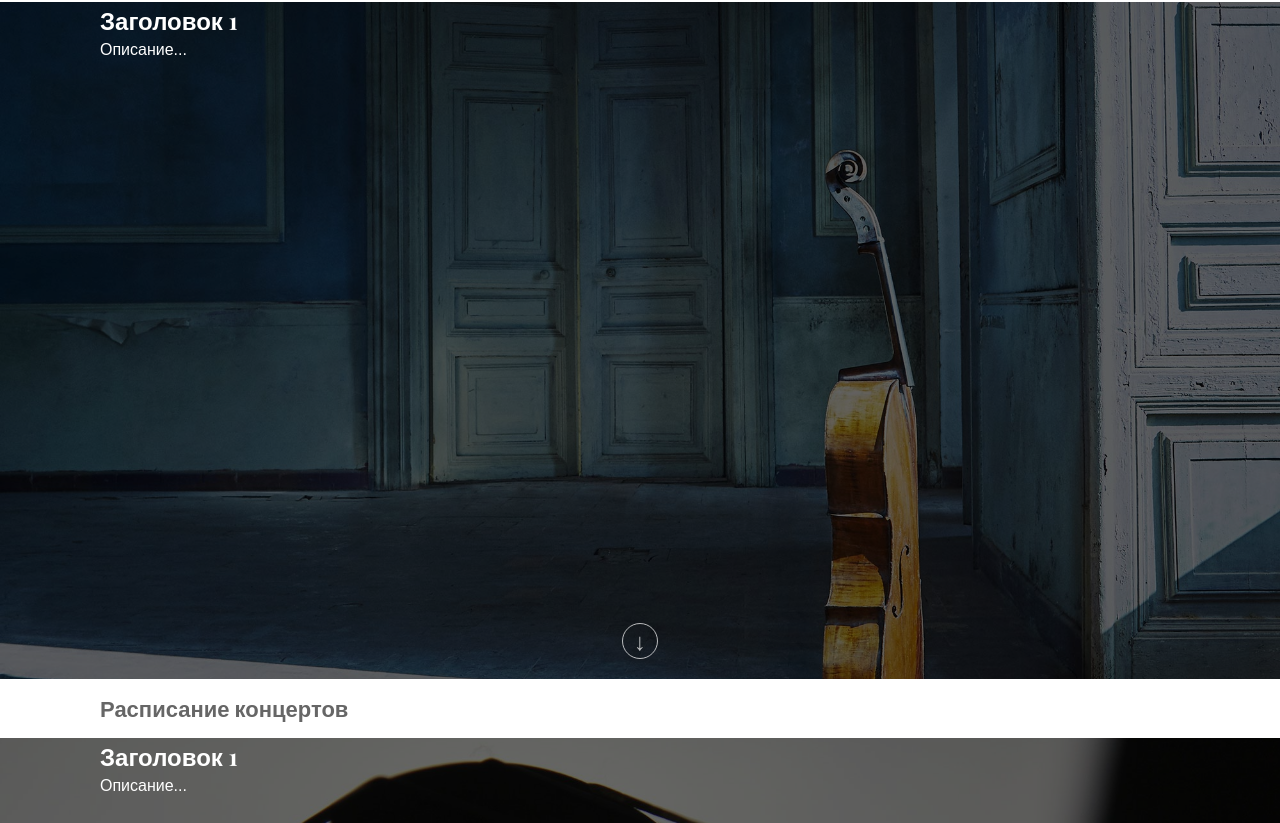
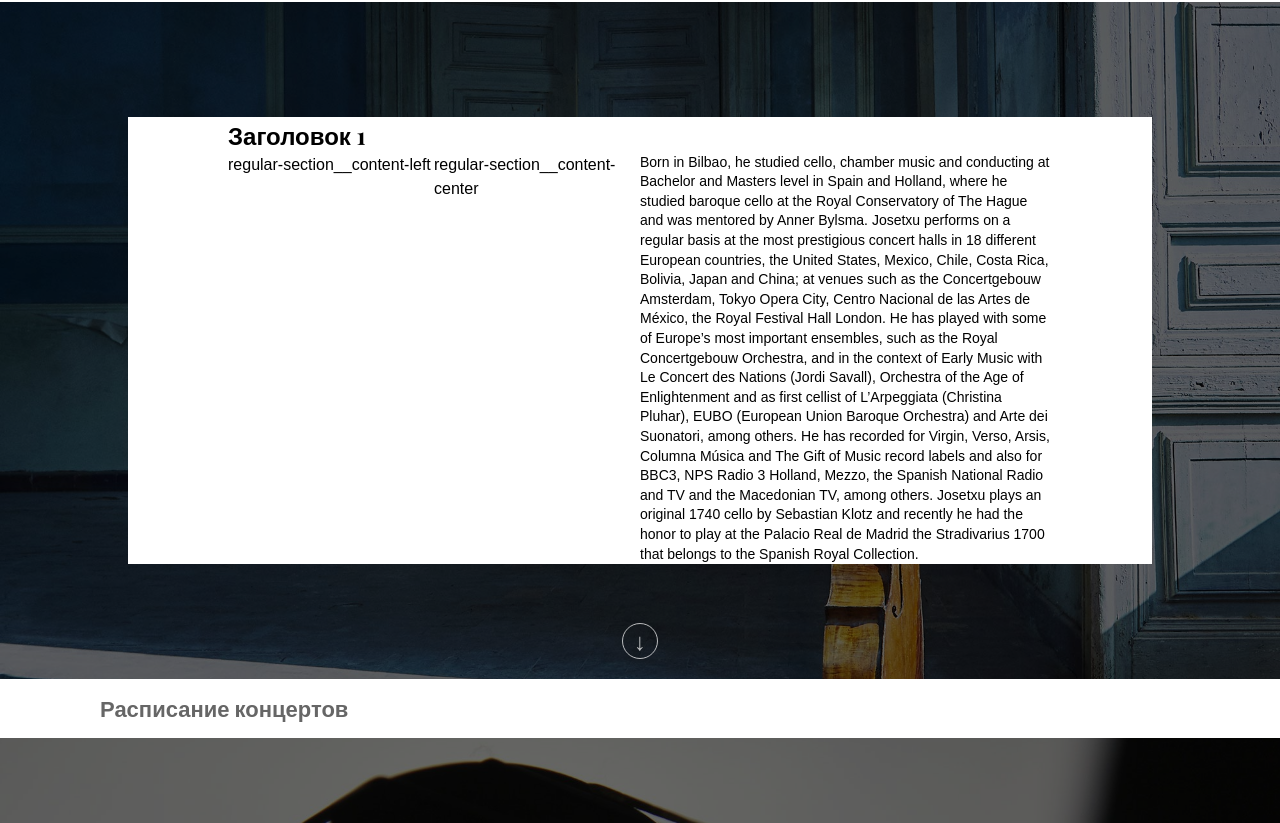
Before and after one commit to amitowez/vizit, a Vue app: page / in a window 1280 px wide. Shown: the part 857-1680 px from the top of the page. Built offline with nearby package versions, Linux system fonts and the light colour scheme; a web font is replaced by a local one.

Commit message:
Секция 'История Ансамбля'

```diff
--- a/src/pages/homePage.vue
+++ b/src/pages/homePage.vue
@@ -9,8 +9,39 @@
         <h1 class="section__title">История ансамбля</h1>
         <div class="section__content">
           <div class="regular-section">
-            <h2>Заголовок 1</h2>
-            <p>Описание...</p>
+            <h2 class="regular-section__title">Заголовок 1</h2>
+            <div class="regular-section__content">
+              <div class="regular-section__content-left">
+                regular-section__content-left
+              </div>
+              <div class="regular-section__content-center">
+                regular-section__content-center
+              </div>
+              <div class="regular-section__content-right">
+                Born in Bilbao, he studied cello, chamber music and conducting
+                at Bachelor and Masters level in Spain and Holland, where he
+                studied baroque cello at the Royal Conservatory of The Hague and
+                was mentored by Anner Bylsma. Josetxu performs on a regular
+                basis at the most prestigious concert halls in 18 different
+                European countries, the United States, Mexico, Chile, Costa
+                Rica, Bolivia, Japan and China; at venues such as the
+                Concertgebouw Amsterdam, Tokyo Opera City, Centro Nacional de
+                las Artes de México, the Royal Festival Hall London. He has
+                played with some of Europe’s most important ensembles, such as
+                the Royal Concertgebouw Orchestra, and in the context of Early
+                Music with Le Concert des Nations (Jordi Savall), Orchestra of
+                the Age of Enlightenment and as first cellist of L’Arpeggiata
+                (Christina Pluhar), EUBO (European Union Baroque Orchestra) and
+                Arte dei Suonatori, among others. He has recorded for Virgin,
+                Verso, Arsis, Columna Música and The Gift of Music record labels
+                and also for BBC3, NPS Radio 3 Holland, Mezzo, the Spanish
+                National Radio and TV and the Macedonian TV, among others.
+                Josetxu plays an original 1740 cello by Sebastian Klotz and
+                recently he had the honor to play at the Palacio Real de Madrid
+                the Stradivarius 1700 that belongs to the Spanish Royal
+                Collection.
+              </div>
+            </div>
           </div>
         </div>
         <button class="section__scroll-btn">↓</button>
@@ -18,20 +49,14 @@
       <div class="home-page__section home-page__section--3 section">
         <h1 class="section__title">Расписание концертов</h1>
         <div class="section__content">
-          <div class="regular-section">
-            <h2>Заголовок 1</h2>
-            <p>Описание...</p>
-          </div>
+          <p>Описание...</p>
         </div>
         <button class="section__scroll-btn">↓</button>
       </div>
       <div class="home-page__section home-page__section--4 section">
         <h1 class="section__title">Наши партнеры</h1>
         <div class="section__content">
-          <div class="regular-section">
-            <h2>Заголовок 1</h2>
-            <p>Описание...</p>
-          </div>
+          <p>Описание...</p>
         </div>
       </div>
     </div>
@@ -128,6 +153,10 @@ onMounted(() => {
   }
 
   &__content {
+    display: flex;
+    align-items: center;
+    justify-content: center;
+
     z-index: 1;
     width: 100%;
     height: 100%;
@@ -157,6 +186,30 @@ onMounted(() => {
 }
 
 .regular-section {
+  width: 80%;
   padding: 0 100px;
+
+  color: black;
+  background-color: white;
+
+  // &__title {
+
+  // }
+
+  &__content {
+    display: flex;
+
+    &-left,
+    &-center {
+      flex: 0 0 25%;
+    }
+
+    &-right {
+      flex: 0 1 50%;
+
+      font-size: 14px;
+      line-height: 1.4;
+    }
+  }
 }
 </style>
```
